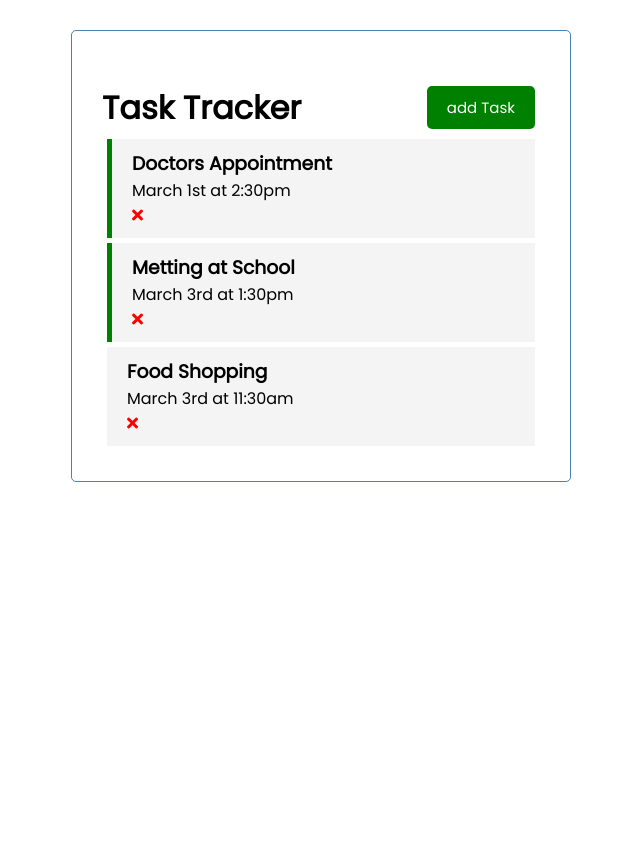
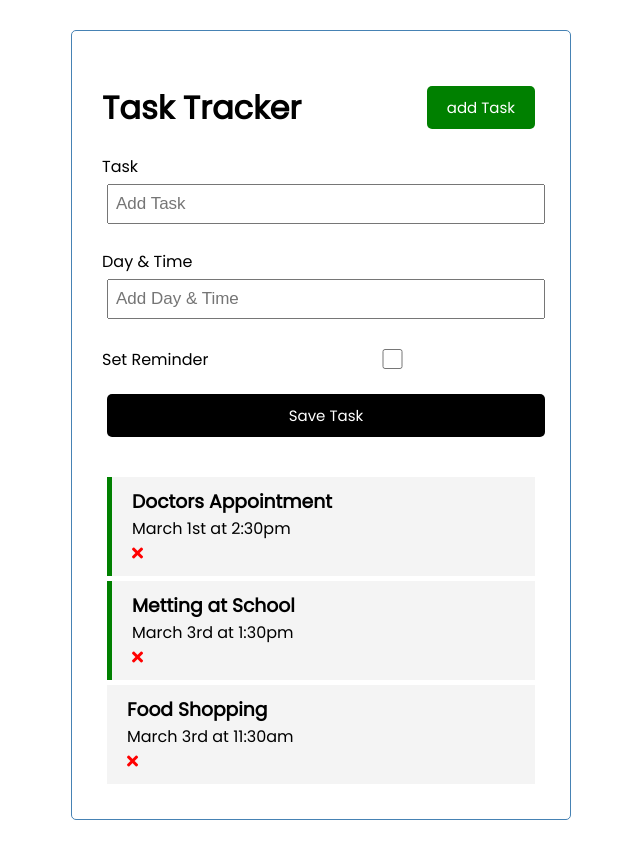
Before and after one commit to kanako-110/Vue-TaskController, a Vue app: page / in a window 1280 px wide. Shown: the whole page, without its empty margins (319-959 px from the left). Before the commit the page ends 800 px from the top, so only its background shows below. Built offline with nearby package versions, Linux system fonts and the light colour scheme.

Commit message:
:art: add
addtask

```diff
--- a/src/App.vue
+++ b/src/App.vue
@@ -1,6 +1,7 @@
 <template>
 	<div class="container">
 		<Header title="Task Tracker" />
+		<AddTask @add-task="addTask" />
 		<Tasks
 			@toggle-reminder="toggleReminder"
 			@delete-task="deleteTask"
@@ -12,12 +13,14 @@
 <script>
 import Header from './components/Header';
 import Tasks from './components/Tasks';
+import AddTask from './components/AddTask';
 
 export default {
 	name: 'App',
 	components: {
 		Header,
 		Tasks,
+		AddTask,
 	},
 	data() {
 		return {
@@ -25,6 +28,9 @@ export default {
 		};
 	},
 	methods: {
+		addTask(task) {
+			this.tasks = [...this.tasks, task];
+		},
 		deleteTask(id) {
 			if (confirm('Are you sure?')) {
 				this.tasks = this.tasks.filter((task) => task.id !== id);
--- /dev/null
+++ b/src/components/AddTask.vue
@@ -0,0 +1,90 @@
+<template>
+	<form @submit="onSubmit" class="add-form">
+		<div class="form-control">
+			<label>Task</label>
+			<input type="text" v-model="text" name="text" placeholder="Add Task" />
+		</div>
+		<div class="form-control">
+			<label>Day & Time</label>
+			<input
+				type="text"
+				v-model="day"
+				name="day"
+				placeholder="Add Day & Time"
+			/>
+		</div>
+		<div class="form-control form-control-check">
+			<label>Set Reminder</label>
+			<input type="checkbox" v-model="reminder" name="reminder" />
+		</div>
+
+		<input type="submit" value="Save Task" class="btn btn-block" />
+	</form>
+</template>
+
+<script>
+export default {
+	name: 'AddTask',
+	data() {
+		return {
+			text: '',
+			day: '',
+			reminder: false,
+		};
+	},
+	methods: {
+		onSubmit(e) {
+			e.preventDefault();
+
+			if (!this.text) {
+				alert('Please add a task');
+				return;
+			}
+
+			const newTask = {
+				id: Math.floor(Math.random() * 10000),
+				text: this.text,
+				day: this.day,
+				reminder: this.reminder,
+			};
+
+			this.$emit('add-task', newTask);
+
+			this.text = '';
+			this.day = '';
+			this.reminder = false;
+		},
+	},
+};
+</script>
+
+<style scoped>
+.add-form {
+	margin-bottom: 40px;
+}
+.form-control {
+	margin: 20px 0;
+}
+.form-control label {
+	display: block;
+}
+.form-control input {
+	width: 100%;
+	height: 40px;
+	margin: 5px;
+	padding: 3px 7px;
+	font-size: 17px;
+}
+.form-control-check {
+	display: flex;
+	align-items: center;
+	justify-content: space-between;
+}
+.form-control-check label {
+	flex: 1;
+}
+.form-control-check input {
+	flex: 2;
+	height: 20px;
+}
+</style>
```
